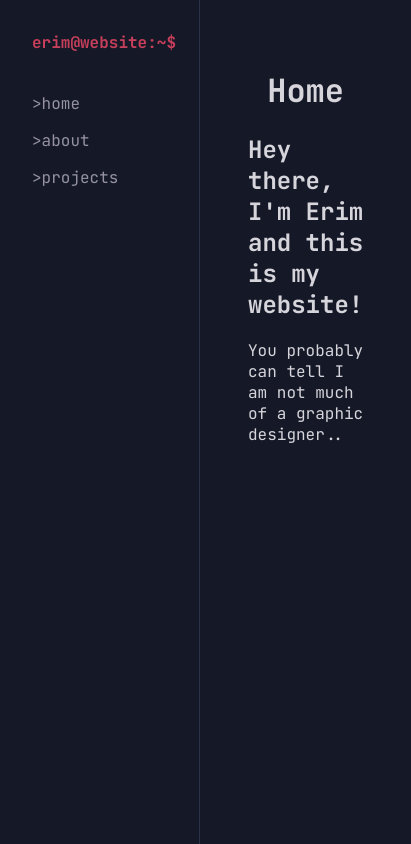
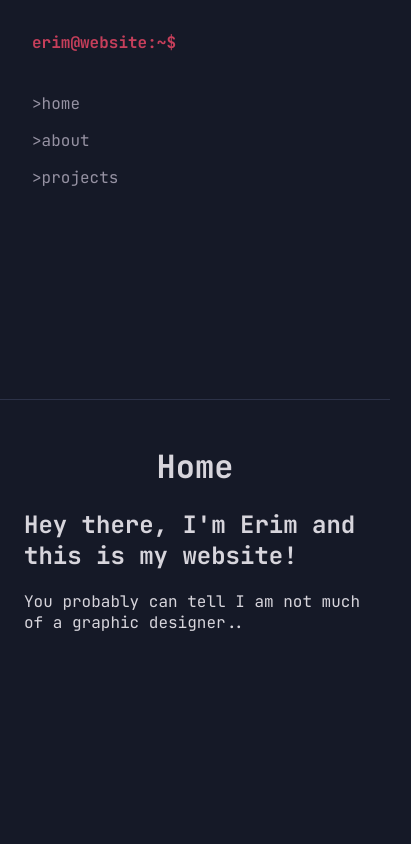
Before and after one commit to McSpeedys/erimesenoglu.github.io, a plain HTML site: page index.html in a window 390 px wide. Shown: the whole page, 411 px wide, since content can reach past the window. Drawn offline with Linux system fonts and the light colour scheme.

Commit message:
Added compatibility with mobile devices.

```diff
--- a/design.css
+++ b/design.css
@@ -60,3 +60,19 @@ main{
 h1{
   text-align: center;
 }
+
+/* Additional code so that site layout does not break on mobile. */
+@media(max-width: 800px){
+  body{
+    grid-template-columns: 1fr;
+  }
+
+  .sidebar{
+    border-right: none;
+    border-bottom: 1px solid var(--border);
+  }
+
+  main{
+    padding: 1.5rem;
+  }
+}
```
